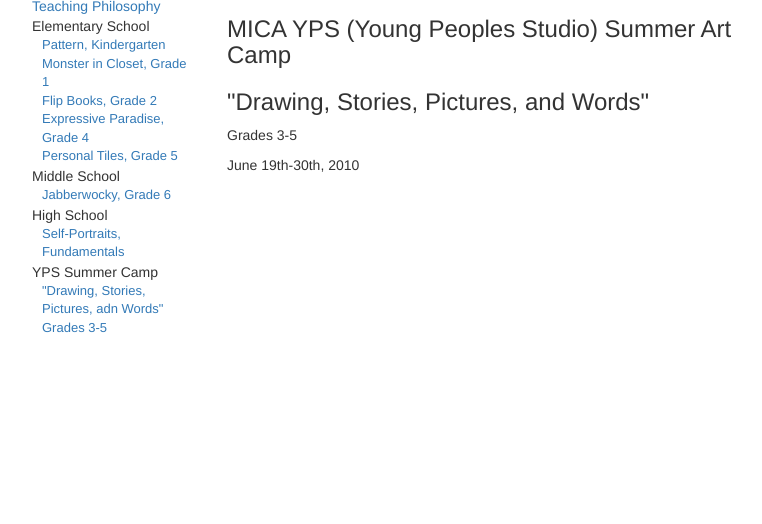
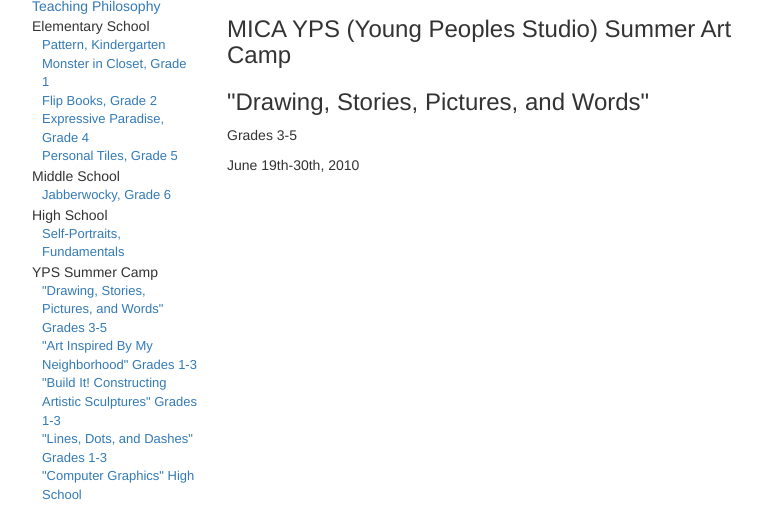
Before and after one commit to kstabin/kstabin.com, a Jekyll site: the page built from teacher/YPS-Drawing-Stories.html, in a window 1280 px wide, cut to the strip 376-900 px from the top of the page. Shown: the whole strip, without its empty margins (233-995 px from the left). Built offline with Jekyll 4.4.1, drawn with Linux system fonts in a browser that asks for light colours; nearby versions of some CDN libraries.

Commit message:
Add YPS pages

```diff
--- a/_layouts/teacher.html
+++ b/_layouts/teacher.html
@@ -35,9 +35,11 @@
 				</li>
 				<li>YPS Summer Camp
 					<ul>
-						<li><a href="YPS-Drawing_Stories.html">"Drawing, Stories, Pictures, adn Words" Grades 3-5</a></li>
-						<li></li>
-						<li>
+						<li><a href="YPS-Drawing_Stories.html">"Drawing, Stories, Pictures, and Words" Grades 3-5</a></li>
+						<li><a href="YPS-Neighborhood.html">"Art Inspired By My Neighborhood" Grades 1-3</a></li>
+						<li><a href="YPS-BuildIt.html">"Build It! Constructing Artistic Sculptures" Grades 1-3</a></li>
+						<li><a href="YPS-Lines.html">"Lines, Dots, and Dashes" Grades 1-3</a></li>
+						<li><a href="YPS-Computer.html">"Computer Graphics" High School</a><li>
 					</ul>
 		</div>
 		<div class="col-md-9">
```
Also changed, not shown: teacher/YPS-BuildIt.html (added, +8 -0 lines), teacher/YPS-Computer.html (added, +8 -0 lines), teacher/YPS-Lines.html (added, +8 -0 lines), teacher/YPS-Neighborhood.html (added, +8 -0 lines).
